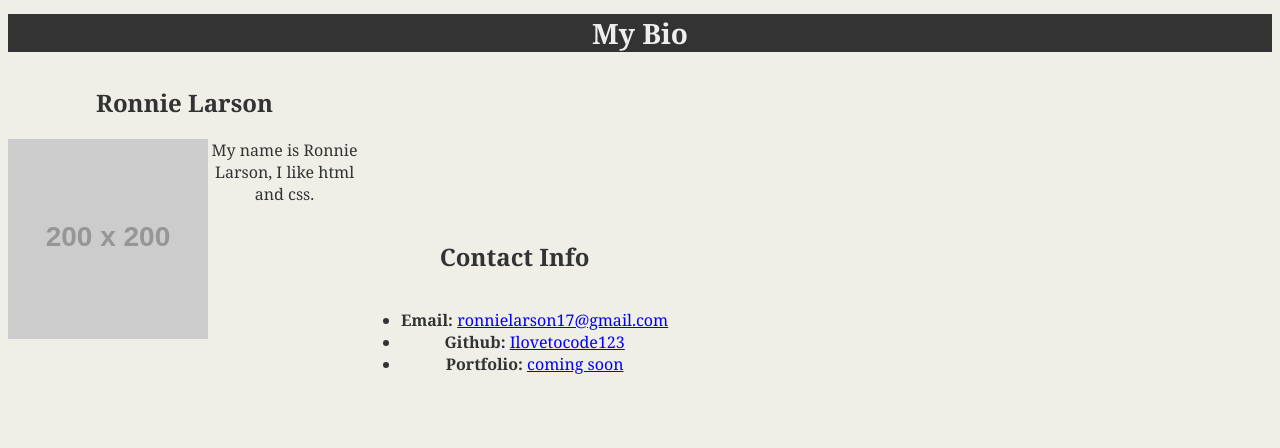
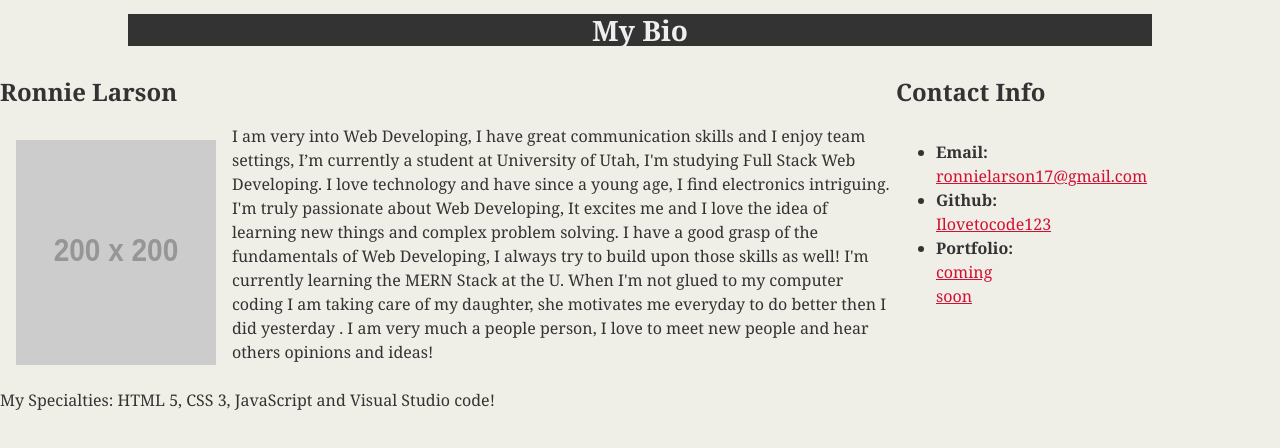
Before and after one commit to LoveToCode18/quick.app, a plain HTML site: page index.html in a window 1280 px wide. Drawn offline with Linux system fonts and the light colour scheme; placeholder pictures from the web are drawn by us.

Commit message:
made changes to the css

```diff
--- a/css/style.css
+++ b/css/style.css
@@ -2,40 +2,52 @@ body {
     background-color:#efeee7;
     font-family: georgia, 'Times New Roman', Times, serif;
     color: #333333;
-    text-align: center;
+    margin: 0;
+    padding: 0;
+    line-height: 24px;
 }
 
 header {
     background-color: #333;
-
+    width: 1024px;
+    margin: 0 auto;
 }
 
 #name {
    font-size: 24px;
-
 }
 
 .heading1 {
     color:#eee;
     font-size: 28px;
     margin: 14px;
+    padding: 4px;
     text-align: center;
 }
 
 .heading2 {
     font-size: 24px;
-    text-align: center;
 }
+
 #main-bio {
     float: left;
+    width: 70%;
 }
 #contact-info {
     float: left;
+   margin-right: 0%;
 }
 #bio-image {
     float: left;
     width: 200px;
+    margin: 16px;
+    height: 225px;
 }
 .unorderedlist1 {
     float: left;
+    width: 30%;
 }
+
+a {
+    color: #d21034;
+}
--- a/index.html
+++ b/index.html
@@ -27,9 +27,13 @@
       <img id="bio-image" src="https://placehold.it/200x200" alt="profile picture">
 
       <!-- Paragraph with embedded link -->
-      <p id="bigwig">My name is Ronnie Larson, I like html and css.</p>
+      <p id="bigwig"> I am very into Web Developing, I have great communication skills and I enjoy team settings, I’m currently a student at University of Utah, I'm studying Full Stack Web Developing. I love technology and have since a young age, I find electronics intriguing. I'm truly passionate about Web Developing, It excites me and I love the idea of learning new things and complex problem solving. I have a good grasp of the fundamentals of Web Developing, I always try to build upon those skills as well! I'm currently learning the MERN Stack at the U.
+        When I'm not glued to my computer coding I am taking care of my daughter, she motivates me everyday to do better then I did yesterday . I am very much a people person, I love to meet new people and hear others opinions and ideas!
+        <br><br>
+        My Specialties: HTML 5, CSS 3, JavaScript and Visual Studio code!</a>
+      </p>
     </section>
-    <br><br><br><br><br><br><br>
+
     <!-- Section 2: Contact Info -->
     <section id="contact-info">
 
```
